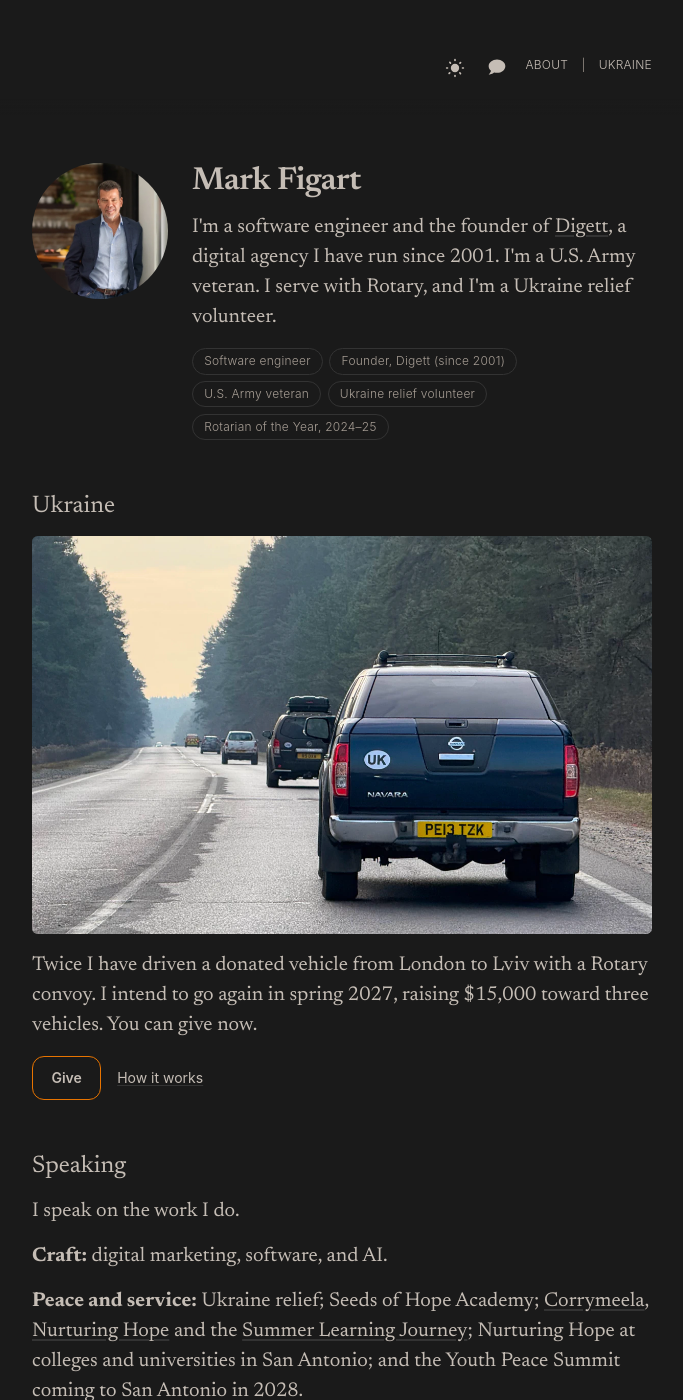
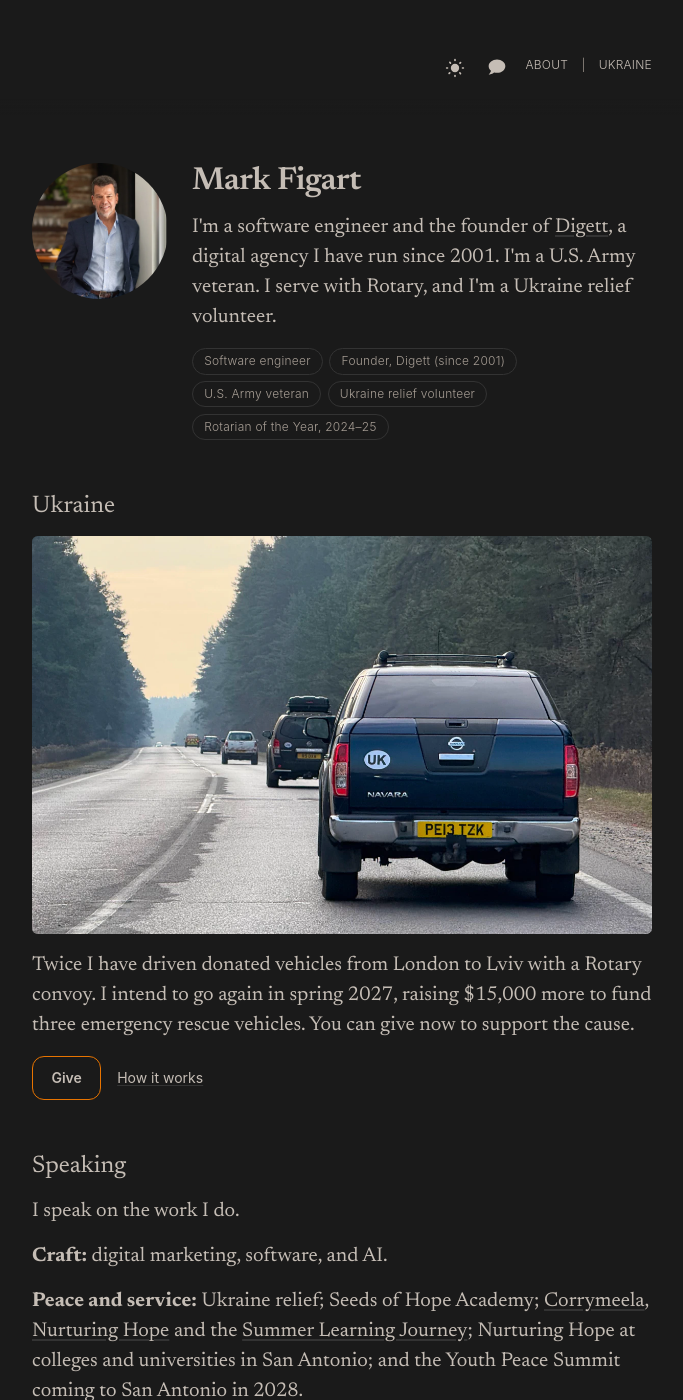
Before and after one commit to figart/60, a Jekyll site: the page built from index.markdown, in a window 1280 px wide and 1400 px high. Shown: the whole window, without its empty margins (298-981 px from the left). Built offline with Jekyll 4.4.1, drawn with Linux system fonts in a browser that asks for light colours.

Commit message:
Adjust the homepage portrait crop and Ukraine fundraising copy.
Co-authored-by: Cursor <cursoragent@cursor.com>

```diff
--- a/_includes/home-ukraine.html
+++ b/_includes/home-ukraine.html
@@ -1,7 +1,7 @@
 <section class="home-block home-block--ukraine" aria-labelledby="ukraine-heading">
   <h2 id="ukraine-heading">Ukraine</h2>
   <img class="home-block__image" src="{{ "/assets/images/ukraine/convoy-moves-toward-lviv.webp" | relative_url }}" alt="The convoy en route to Lviv">
-  <p>Twice I have driven a donated vehicle from London to Lviv with a Rotary convoy. I intend to go again in spring 2027, raising $15,000 toward three vehicles. You can give now.</p>
+  <p>Twice I have driven donated vehicles from London to Lviv with a Rotary convoy. I intend to go again in spring 2027, raising $15,000 more to fund three emergency rescue vehicles. You can give now to support the cause.</p>
   <p class="home-block__actions">
     <a class="btn-accent" href="https://www.rotarysa.org/initiatives/ukraine-relief" target="_blank" rel="noopener">Give</a>
     <a class="home-block__more" href="{{ "/ukraine/" | relative_url }}">How it works</a>
--- a/_sass/minima/_layout.scss
+++ b/_sass/minima/_layout.scss
@@ -1287,8 +1287,8 @@
   width: 100%;
   height: 100%;
   object-fit: cover;
-  /* Vertical portrait: crop around the head and shoulders. */
-  object-position: 58% 18%;
+  object-position: 50% 20%;
+  transform: scale(1.06) translateX(-4%);
 }
 
 .identity__name {
```
